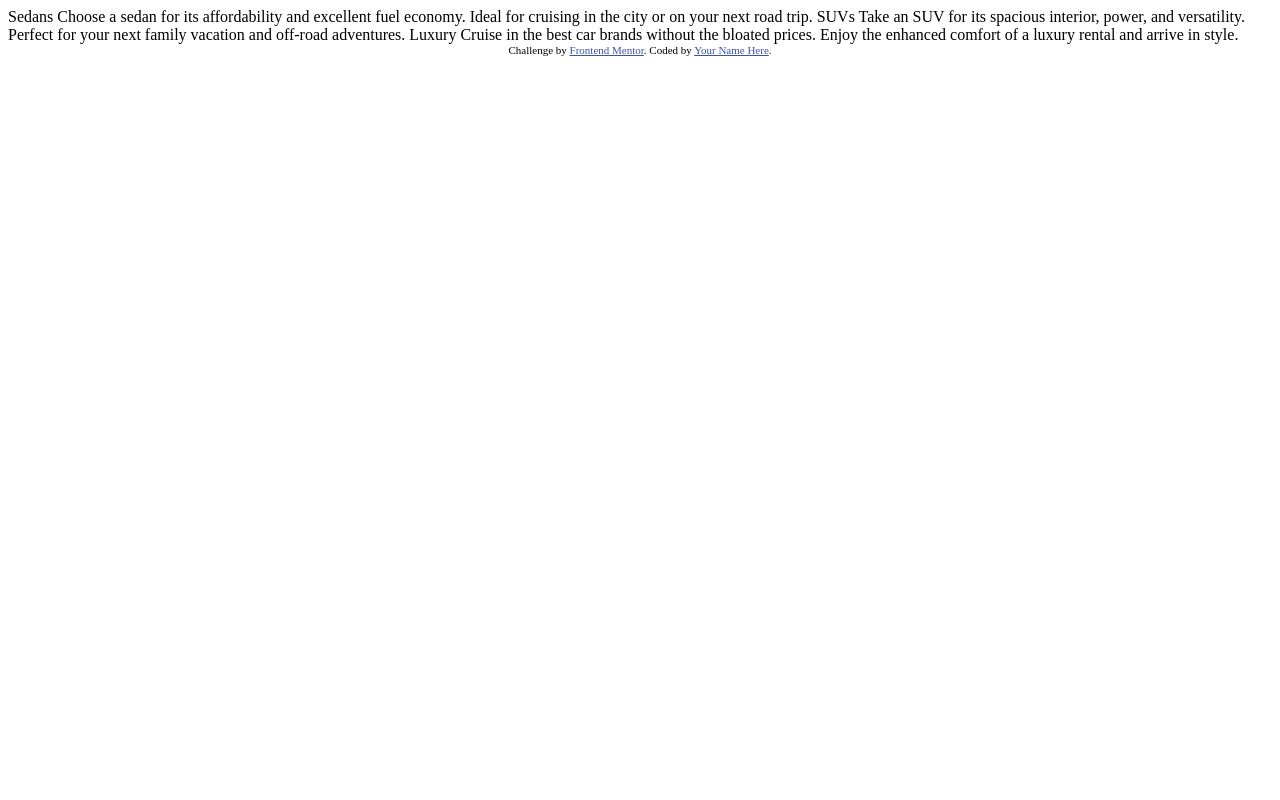
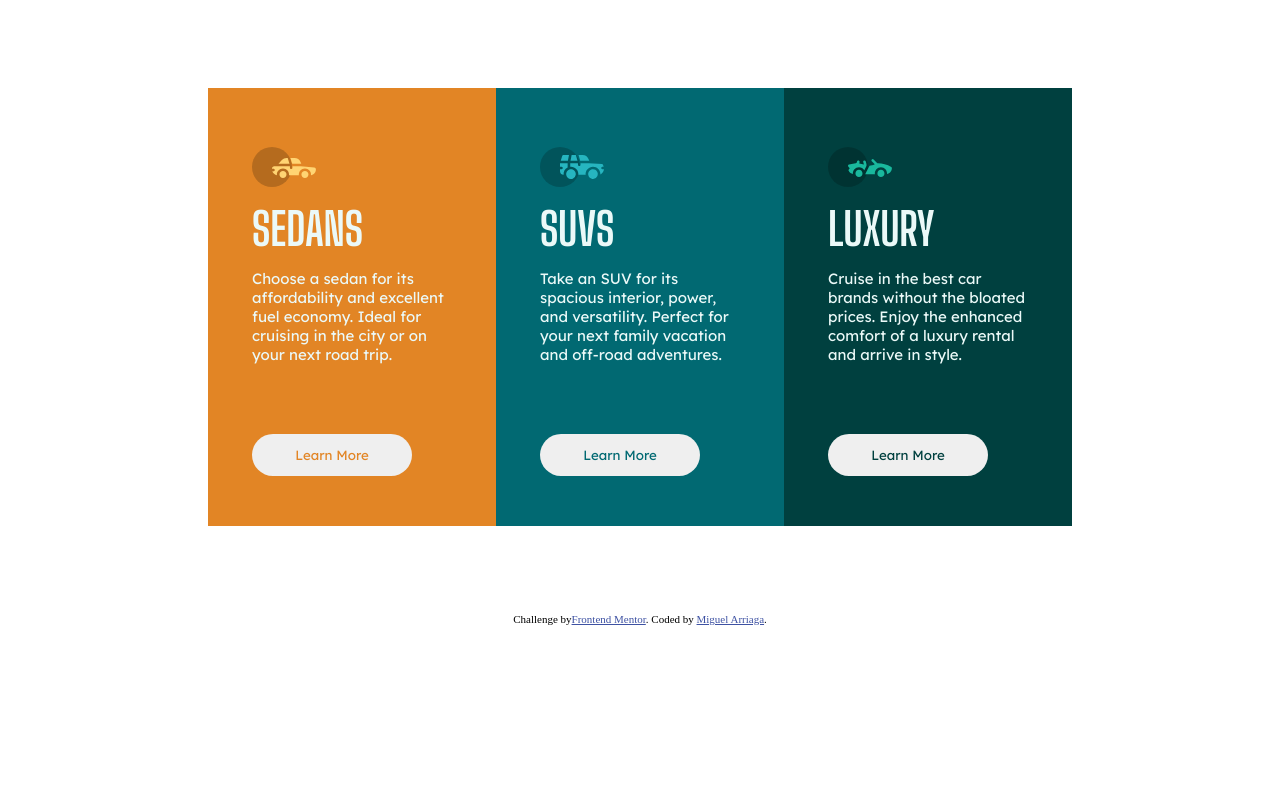
Before and after one commit to miguellangel/3-column-preview-card-component-main, a plain HTML site: page index.html in a window 1280 px wide. Drawn offline with Linux system fonts and the light colour scheme.

Commit message:
challenge completed

```diff
--- a/index.html
+++ b/index.html
@@ -1,36 +1,66 @@
 <!DOCTYPE html>
 <html lang="en">
 	<head>
-  <meta charset="UTF-8">
-  <meta name="viewport" content="width=device-width, initial-scale=1.0"> <!-- displays site properly based on user's device -->
+		<meta charset="UTF-8" />
+		<meta name="viewport" content="width=device-width, initial-scale=1.0" />
+		<!-- displays site properly based on user's device -->
 
-  <link rel="icon" type="image/png" sizes="32x32" href="./images/favicon-32x32.png">
+		<link rel="icon" type="image/png" sizes="32x32" href="./images/favicon-32x32.png"/>
+		<link rel="stylesheet" type="text/css" href="index.css"/>
 
 		<title>Frontend Mentor | 3-column preview card component</title>
 
 		<!-- Feel free to remove these styles or customise in your own stylesheet 👍 -->
 		<style>
-    .attribution { font-size: 11px; text-align: center; }
-    .attribution a { color: hsl(228, 45%, 44%); }
+			.attribution {
+				font-size: 11px;
+				text-align: center;
+			}
+			.attribution a {
+				color: hsl(228, 45%, 44%);
+			}
 		</style>
 	</head>
+
 	<body>
+		<div class="container">
+			<div class="item f">
+				<img src="./images/icon-sedans.svg" />
+				<h3>
+					SEDANS
+				</h3>
+				<p>
+				Choose a sedan for its affordability and excellent fuel economy. Ideal for cruising in the city or on your next road trip.
+				</p>
+				<button class="btn">Learn More
+				</button>
+			</div>
+			<div class="item m">
+				<img src="./images/icon-suvs.svg" />
+				<h3>
+					SUVS
+				</h3>
+				<p>
+				Take an SUV for its spacious interior, power, and versatility. Perfect for your next family vacation and off-road adventures.
+				</p>
+				<button class="btn">Learn More
+				</button>
+			</div>
+			<div class="item l">
+				<img src="./images/icon-luxury.svg" />
+				<h3>
+					LUXURY
+				</h3>
+				<p>
+					Cruise in the best car brands without the bloated prices. Enjoy the enhanced comfort of a luxury rental and arrive in style.
+				</p>
+				<button class="btn">Learn More
+				</button>
+			</div>
 
-  Sedans
-  Choose a sedan for its affordability and excellent fuel economy. Ideal for cruising in the city
-  or on your next road trip.
-
-  SUVs
-  Take an SUV for its spacious interior, power, and versatility. Perfect for your next family vacation
-  and off-road adventures.
-
-  Luxury
-  Cruise in the best car brands without the bloated prices. Enjoy the enhanced comfort of a luxury
-  rental and arrive in style.
-
+		</div>
 		<div class="attribution">
-    Challenge by <a href="https://www.frontendmentor.io?ref=challenge" target="_blank">Frontend Mentor</a>.
-    Coded by <a href="#">Your Name Here</a>.
+			Challenge by<a href="https://www.frontendmentor.io?ref=challenge" target="_blank">Frontend Mentor</a>. Coded by <a href>Miguel Arriaga</a>.
 		</div>
 	</body>
 </html>
--- /dev/null
+++ b/index.scss
@@ -0,0 +1,92 @@
+@import url('https://fonts.googleapis.com/css2?family=Big+Shoulders+Display:wght@700&family=Lexend+Deca&display=swap');
+
+/*BREAKPOINTS*/
+$small: 0px;
+$medium: 768px;
+$large: 992px;
+$larger: 1024px;
+$extraLarge: 1441px;
+
+@mixin media($width) {
+    @media (max-width: $width) {
+        @content;
+    }
+}
+
+body {
+    display: grid;
+    grid-template-rows: repeat(2, auto);
+    width: 100vw;
+    height: 100vh;
+    margin: 0;
+    padding: 0;
+    overflow-x: hidden;
+
+    .container {
+        display: grid;
+        grid-template-columns: repeat(3, auto);
+        @include media($medium) {
+            grid-template-columns: auto;
+        }
+        place-self: center;
+
+        .item {
+            display: grid;
+            width: 200px;
+            height: 350px;
+            grid-template-rows: 20% 15% 50% 15%;
+            padding: 44px;
+            color: rgba(235, 249, 248, 1);
+            font-family: 'Lexend Deca';
+            font-size: 15px;
+
+            img {
+                place-self: center start;
+            }
+            h3 {
+                font-family: 'Big Shoulders Display';
+                font-size: 300%;
+                padding: 0;
+                margin: 0;
+            }
+            .btn {
+                border-radius: 3em;
+                width: 80%;
+                height: 80%;
+                place-self: center start;
+                border: none;
+                color: var(--bg);
+                font-family: 'Lexend Deca';
+
+                &:active, &:hover {
+                    border: none;
+                    outline: none;
+                    background: var(--bg);
+                    color: white;
+                    border: 2px solid white;
+                }
+            }
+        }
+        .item:not(.m) {
+            @include media($medium) {
+                border-radius: var(--m, 0 0 0.75em 0.75em);
+            }
+            border-radius: var(--, 0 0.75em 0.75em 0);
+        }
+        .f{
+            --bg: rgba(226, 133, 37, 1);
+            background: var(--bg);
+            --: 0.75em 0 0 0.75em;
+            --m: 0.75em 0.75em 0 0;
+        }
+        .m {
+            --bg: rgba(1, 105, 114, 1);
+            background: var(--bg);
+        }
+        .l {
+            --bg: rgba(0, 64, 63, 1);
+            background: var(--bg);
+        }
+
+    }
+}
```
Also changed, not shown: index.css (added), 1 other file. Lines whose indentation alone changed are shown as unchanged.
